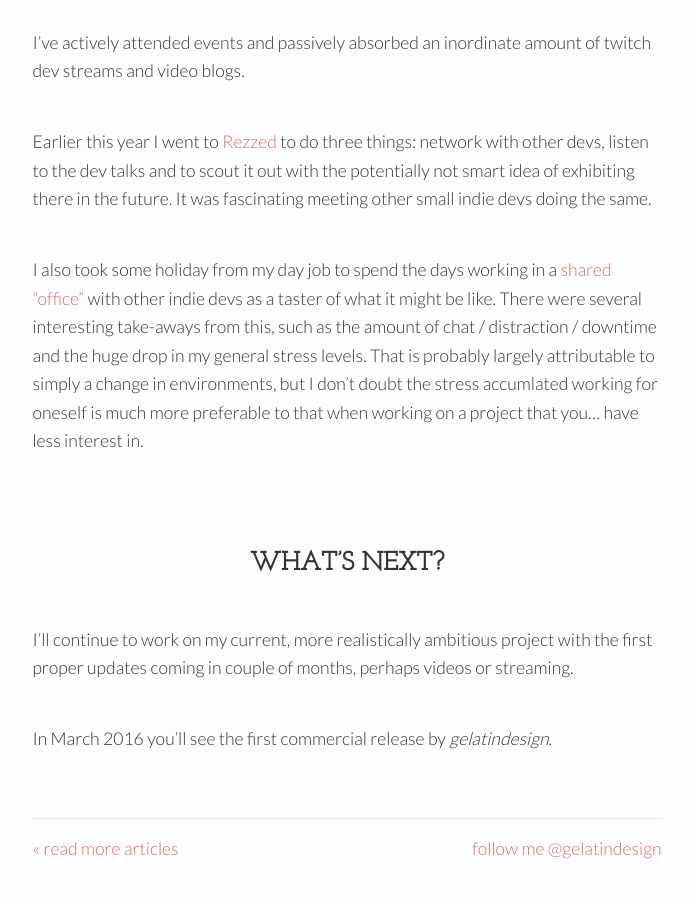
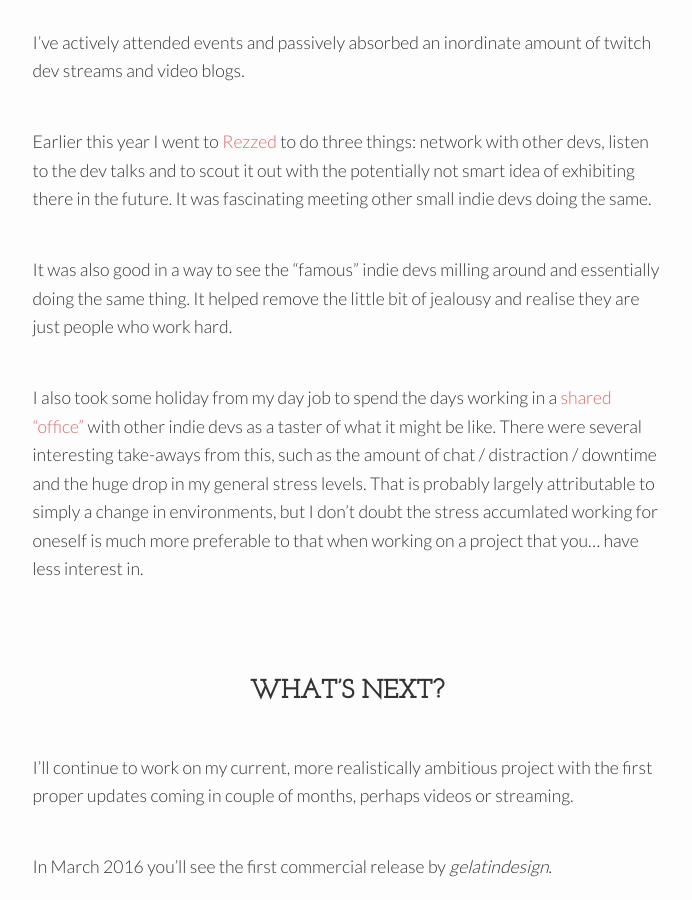
Before and after one commit to lsjroberts/gelatin-design, a Jekyll site: the page built from _posts/2015-08-16-halfway-to-indie.md, in a window 1280 px wide and 900 px high, scrolled down 2033 px. Shown: the whole window, without its empty margins (293-985 px from the left). Built offline with Jekyll 4.4.1, drawn with Linux system fonts in a browser that asks for light colours; comment, search, counter and statistics services are not loaded.

Commit message:
Updated "Halfway To Indie" article

```diff
--- a/_posts/2015-08-16-halfway-to-indie.md
+++ b/_posts/2015-08-16-halfway-to-indie.md
@@ -33,6 +33,8 @@ I've actively attended events and passively absorbed an inordinate amount of twi
 
 Earlier this year I went to [Rezzed](https://www.egx.net/rezzed) to do three things: network with other devs, listen to the dev talks and to scout it out with the potentially not smart idea of exhibiting there in the future. It was fascinating meeting other small indie devs doing the same.
 
+It was also good in a way to see the "famous" indie devs milling around and essentially doing the same thing. It helped remove the little bit of jealousy and realise they are just people who work hard.
+
 I also took some holiday from my day job to spend the days working in a [shared "office"](http://loadingonline.co.uk/) with other indie devs as a taster of what it might be like. There were several interesting take-aways from this, such as the amount of chat / distraction / downtime and the huge drop in my general stress levels. That is probably largely attributable to simply a change in environments, but I don't doubt the stress accumlated working for oneself is much more preferable to that when working on a project that you... have less interest in.
 
 
```
Also changed, not shown: 2 other files.
